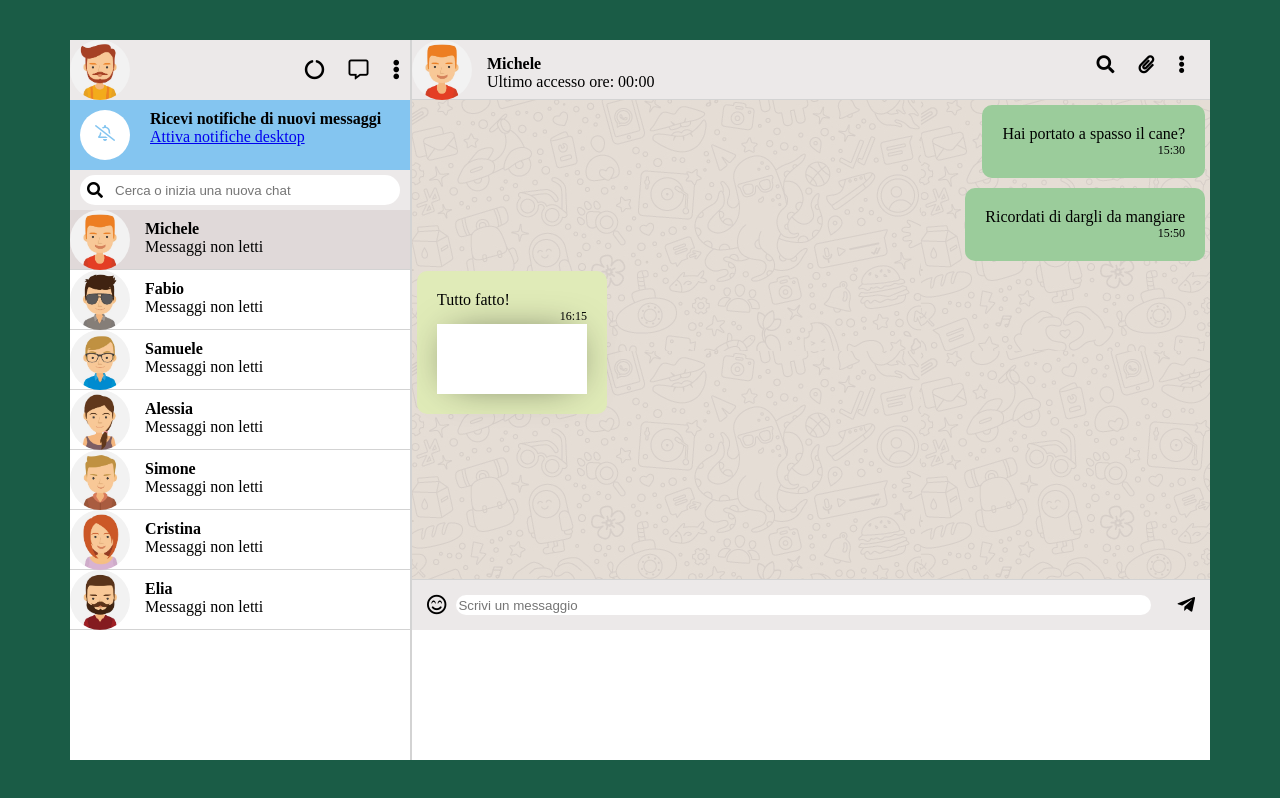
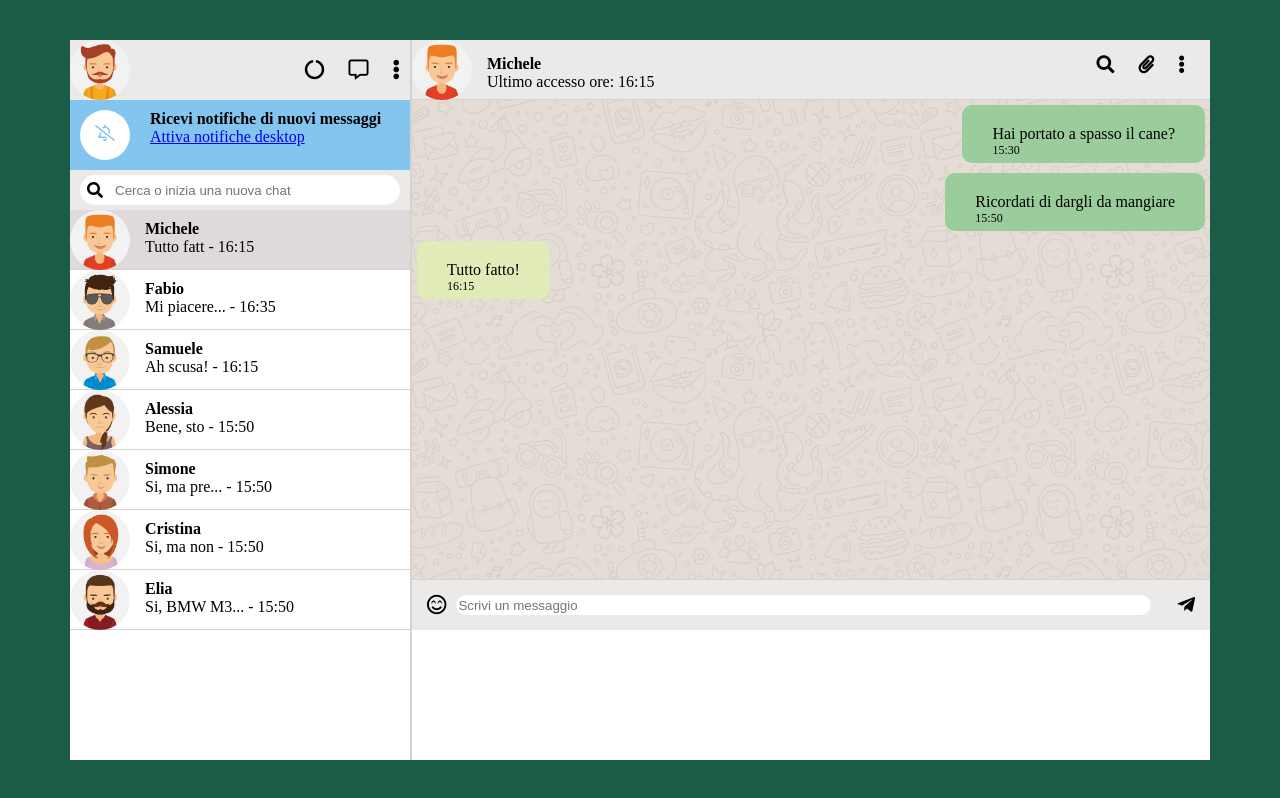
Before and after one commit to SimoneSaramondi/vue-boolzapp, a plain HTML site: page index.html in a window 1280 px wide. Drawn offline with nearby package versions, Linux system fonts and the light colour scheme.

Commit message:
Ultimo accesso e visualizzazione ultimo messaggio

```diff
--- a/index.html
+++ b/index.html
@@ -64,7 +64,7 @@
                         <div class="nomeContatto">
                             <b>{{user.name}}</b>
                             <br>
-                            <span>Messaggi non letti</span>
+                            <span>{{getLastMsgString(user.messages)}}</span>
                         </div>
 
                     </div>
@@ -83,7 +83,7 @@
                     <div class="nomeMessaggiato">
                         <b>{{userActive.name}}</b>
                         <br>
-                        <span>Ultimo accesso ore: 00:00</span>
+                        <span>Ultimo accesso ore: {{lastAccess(userActive.messages)}}</span>
                     </div>
                     <div class="iconeMessaggiato">
                         <i class="fas fa-search"></i>
@@ -103,14 +103,6 @@
                         <div class="formatTime">
                             {{formatTime(message.date)}}
                         </div>
-
-                            <i class="fa fa-chevron-down message-options" :class="{received: message.status === 'received', sent: message.status === 'sent'}"></i>
-
-                            <div class="message-options-panel" :class="{received: message.status === 'received', sent: message.status === 'sent'}">
-                                <!--<div class="message-info">Info messaggio</div>
-                                <div class="message-destroy">Cancella messaggio</div>-->
-                            </div>
-
 
                     </div>
 
--- a/script.js
+++ b/script.js
@@ -61,6 +61,30 @@ const app = new Vue({
                 }
             });
         },
+        lastAccess(messagges){
+
+            const lastEnter = messagges[messagges.length - 1];
+            const lastDate = this.formatTime(lastEnter.date);
+
+            return lastDate;
+
+        },
+        getLastMsgString(messages){
+            if(messages.length === 0){
+                return "Nessun messaggio disponibile"
+            }
+
+            const lastMsg = messages[messages.length - 1];
+            const formatDate = this.formatTime(lastMsg.date);
+
+            let trimmedMsg = lastMsg.text.slice(0, 10);
+
+            if(lastMsg.text.length > 20){
+                trimmedMsg += "...";
+            }
+
+            return trimmedMsg + " - " + formatDate;
+        },
         // ORARIO DELLA CHAT
         formatTime(date) {
             return moment(date, "DD/MM/YYYY HH:mm:ss").format('HH:mm');
--- a/style.css
+++ b/style.css
@@ -152,7 +152,7 @@
     background-color: #e0d9d9;
 }
 .message.received{
-    padding: 20px;
+    padding: 20px 30px;
     margin: 5px;
     background-color: rgb(224, 235, 184);
     border-radius: 10px;
@@ -161,7 +161,7 @@
 }
 .message.sent{
     background-color: rgb(155, 204, 155);
-    padding: 20px;
+    padding: 20px 30px;
     margin: 5px;
     border-radius: 10px;
     align-self: flex-end;
@@ -169,51 +169,10 @@
 .formatTime{
     text-align: right;
     font-size: 12px ;
+    position: absolute;
 }
 input[type="text"],
 input[type="search"]{
     appearance: none;
     outline: none;
 }
-
-/*FRECCE PER INFO E DISTRUZIONE MESSAGGIO*/
-.message:hover .message-options.sent,
-.message:hover .message-options.received{
-    display: block;
-}
-.message .message-options.sent,
-.message .message-options.received {
-    display: none;
-    color: #929692;
-    cursor: pointer;
-    position: relative;
-    top: -30px;
-    right: 16px;
-}
-.message .message-options.sent.active .message-options-panel.sent,
-.message .message-options-panel.received {
-    width: 150px;
-    height: 70px;
-    background: white;
-    box-shadow: 0px 0px 40px -15px rgba(0, 0, 0, 0.75);
-}
-
-/*.message .message-options-panel.sent.active,
-.message .message-options-panel.received.active{
-    display: block;
-}
-
-.message .message-options-panel.sent>div,
-.message .message-options-panel.received>div {
-    cursor: pointer;
-    width: 100%;
-    height: 50%;
-    line-height: 40px;
-    font-size: 14px;
-    text-align: center;
-}
-
-.message .message-options-panel.sent>div:hover,
-.message .message-options-panel.received>div:hover {
-    color: #B6B9BB;
-}*/
```
